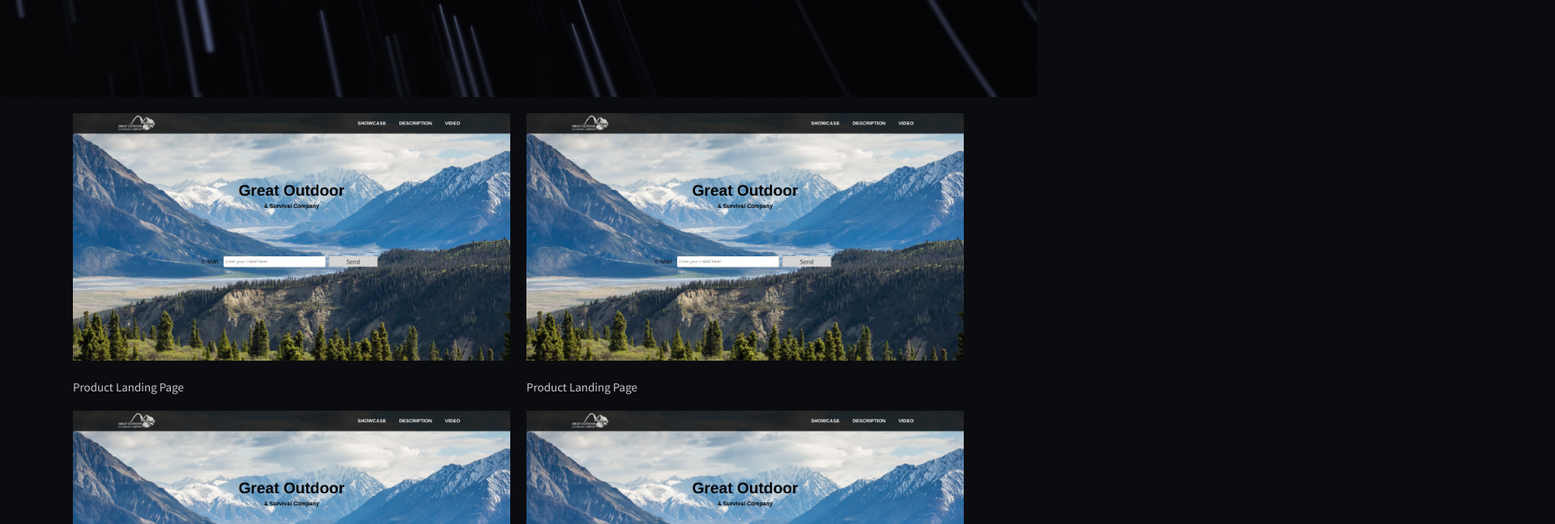
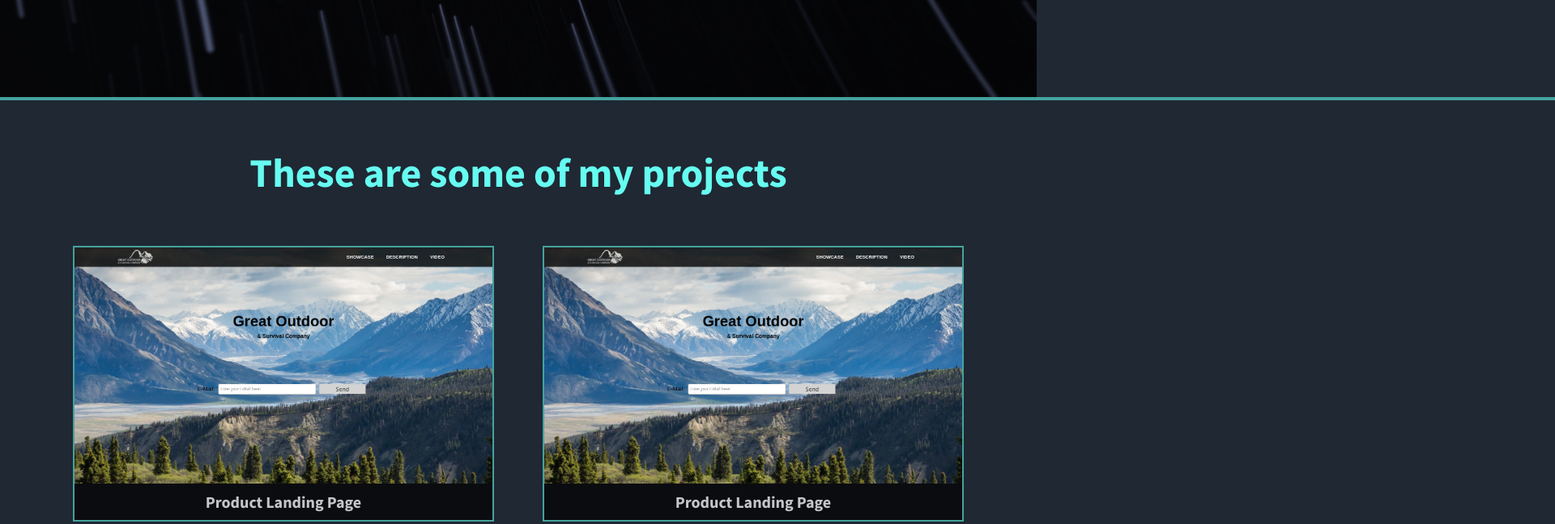
Before and after one commit to juanb86/personal_portfolio_webpage, a plain HTML site: page index.html in a window 1280 px wide. Shown: the part 680-1328 px from the top of the page at 81% size, 1920 px wide, since content can reach past the window. Drawn offline with Linux system fonts and the light colour scheme.

Commit message:
Set up projects tiles

```diff
--- a/index.html
+++ b/index.html
@@ -1,11 +1,18 @@
 <!DOCTYPE html>
 <html lang="en">
-
   <head>
     <meta charset="UTF-8" />
     <meta name="viewport" content="width=device-width, initial-scale=1.0" />
-    <link href="https://fonts.googleapis.com/css2?family=Source+Sans+Pro:ital,wght@0,400;0,700;1,400&display=swap" rel="stylesheet">
-    <link rel="stylesheet" href="https://cdnjs.cloudflare.com/ajax/libs/font-awesome/5.13.0/css/all.min.css" integrity="sha256-h20CPZ0QyXlBuAw7A+KluUYx/3pK+c7lYEpqLTlxjYQ=" crossorigin="anonymous" />
+    <link
+      href="https://fonts.googleapis.com/css2?family=Source+Sans+Pro:ital,wght@0,400;0,700;1,400&display=swap"
+      rel="stylesheet"
+    />
+    <link
+      rel="stylesheet"
+      href="https://cdnjs.cloudflare.com/ajax/libs/font-awesome/5.13.0/css/all.min.css"
+      integrity="sha256-h20CPZ0QyXlBuAw7A+KluUYx/3pK+c7lYEpqLTlxjYQ="
+      crossorigin="anonymous"
+    />
     <link rel="stylesheet" href="style.css" />
     <title>Personal Portfolio</title>
   </head>
@@ -28,11 +35,9 @@
           </li>
         </ul>
       </nav>
-
     </div>
 
     <div class="container">
-
       <!-- Showcase -->
       <section id="welcome-section">
         <h1>Jhon Doe</h1>
@@ -42,10 +47,15 @@
       </section>
 
       <!-- Projects -->
+      <div class="line"></div>
+      <h2>These are some of my projects</h2>
       <section id="projects">
         <div class="project-tile">
           <img src="images/screenshot.jpg" alt="" />
-                <a href="https://juanb86.github.io/product_landing_page/" target="_blank">Product Landing Page</a
+          <a
+            href="https://juanb86.github.io/product_landing_page/"
+            target="_blank"
+            >Product Landing Page</a
           >
         </div>
         <div class="project-tile">
--- a/style.css
+++ b/style.css
@@ -11,7 +11,8 @@ body {
     line-height: 1.2;
     background: url('images/background.jpg') no-repeat center top;
     background-size: 100vw 100vh;
-    background-color: #0b0c10;
+    background-color: #1f2833;
+    overflow-x: hidden;
 }
 
 a {
@@ -45,7 +46,6 @@ ul {
     background-color: rgba(69, 162, 158, 0.5);
 }
 
-
 /* Navigation */
 
 .var-back {
@@ -53,6 +53,7 @@ ul {
     background: rgba(4, 4, 6, 0.8);
     width: 100%;
     height: 50px;
+    z-index: 2;
 }
 
 #navbar {
@@ -89,7 +90,6 @@ ul {
     margin-left: 20px;
 }
 
-
 /* Showcase */
 
 #welcome-section {
@@ -101,12 +101,11 @@ ul {
     text-align: center;
     justify-content: center;
     padding-left: 15%;
-    margin-bottom: 20px;
 }
 
 #welcome-section h1 {
     margin-bottom: 10px;
-    font-size: 70px;
+    font-size: 90px;
     color: #66fcf1;
     text-transform: uppercase;
 }
@@ -117,20 +116,55 @@ ul {
     text-decoration: dashed;
 }
 
+/* Projects */
 
-/* Projects */
+.line {
+    border: solid;
+    border-width: 2px;
+    margin-bottom: 60px;
+    left: -2000px;
+    position: relative;
+    width: 10000px;
+    border-color: #45a29e;
+    margin-bottom: 60px;
+}
+
+.container h2 {
+    font-size: 50px;
+    color: #66fcf1;
+    margin-bottom: 60px;
+    text-align: center;
+}
+
+.project-tile {
+    background: #0b0c10;
+    border: 2px solid #45a29e;
+    display: flex;
+    flex-direction: column;
+}
 
 .project-tile img {
     width: 100%;
-    margin-bottom: 20px;
+}
+
+.project-tile a {
+    text-align: center;
+    width: 100%;
+    display: inline-block;
+    padding: 2%;
+    font-size: 20px;
+    font-weight: bold;
+}
+
+.project-tile a:hover {
+    background: rgba(69, 162, 158, 0.5);
 }
 
 #projects {
     display: grid;
     grid-template-columns: 1fr 1fr;
-    grid-gap: 20px;
+    grid-gap: 60px;
 }
-
 
 /* Footer */
 
```
Lines whose indentation alone changed are shown as unchanged.
